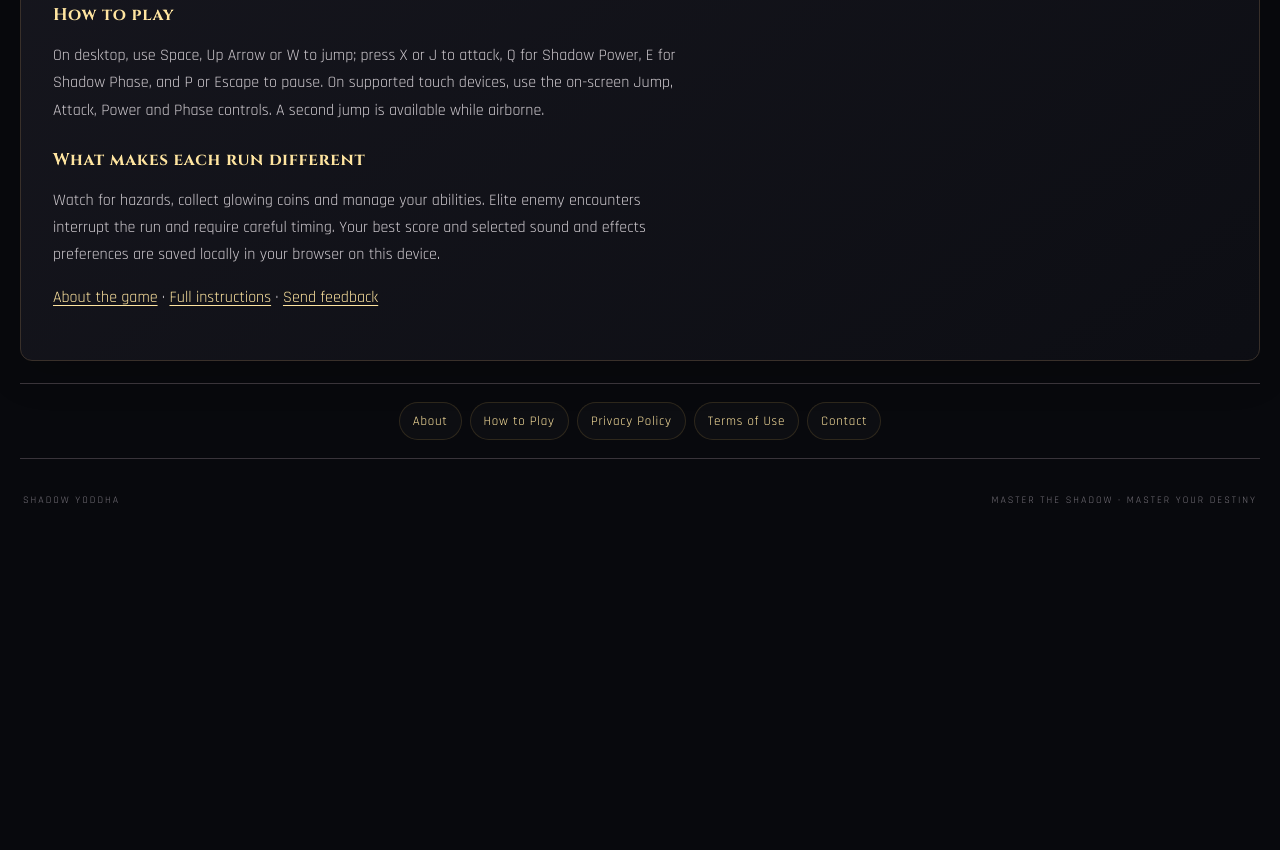
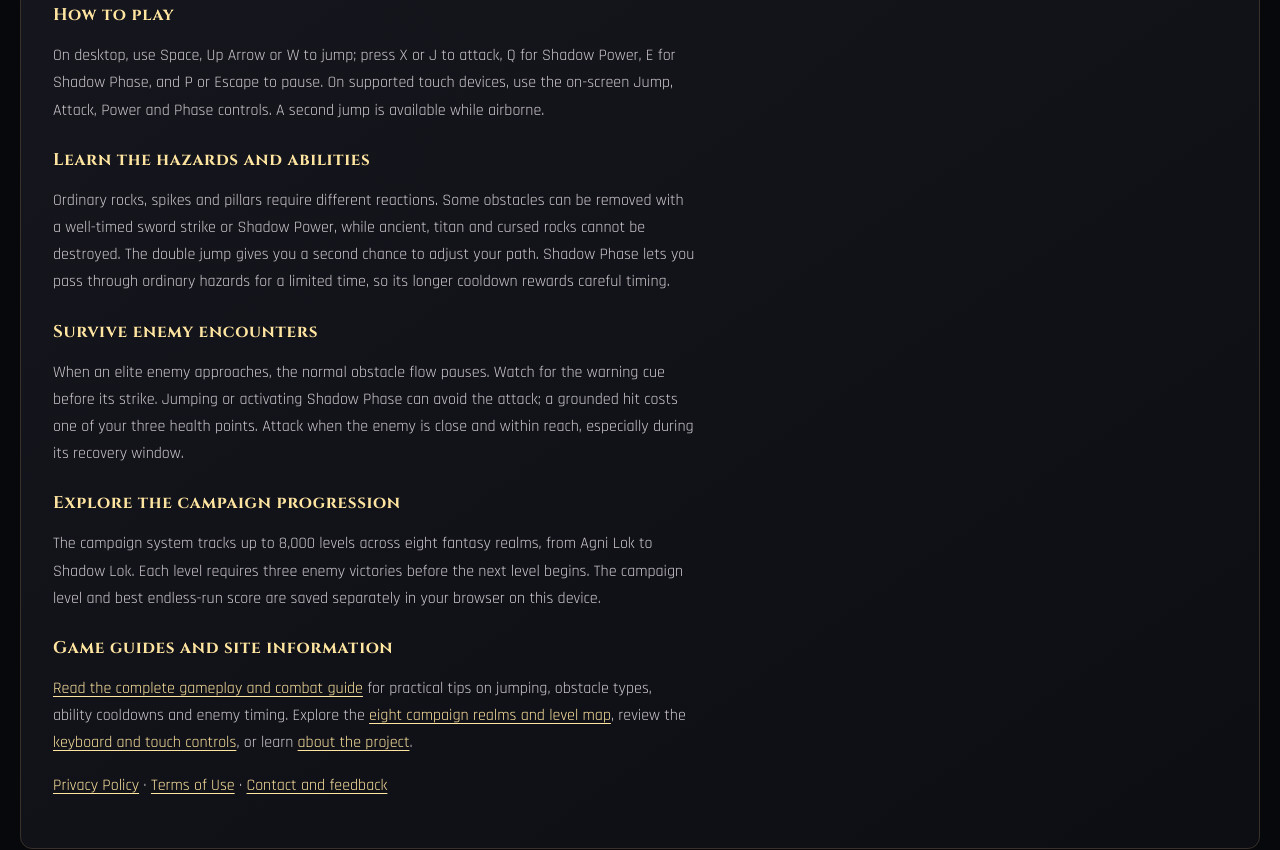
Before and after one commit to ajaymishra14/Shadow-Yoddha-Game, a plain HTML site: page index.html in a window 1280 px wide. Shown: the part 1050-1900 px from the top of the page. Before the commit the page ends 1591 px from the top, so only its background shows below. Drawn offline with Linux system fonts and the light colour scheme.

Commit message:
Expand homepage with original gameplay and campaign information

```diff
--- a/index.html
+++ b/index.html
@@ -124,9 +124,15 @@
       <p>Shadow Yoddha: The Eternal Run is a free browser action runner. Guide a warrior through a dangerous ancient world, leap over obstacles, collect coins and face elite enemies. Build your score, master your timing and try to beat your saved best run.</p>
       <h3>How to play</h3>
       <p>On desktop, use Space, Up Arrow or W to jump; press X or J to attack, Q for Shadow Power, E for Shadow Phase, and P or Escape to pause. On supported touch devices, use the on-screen Jump, Attack, Power and Phase controls. A second jump is available while airborne.</p>
-      <h3>What makes each run different</h3>
-      <p>Watch for hazards, collect glowing coins and manage your abilities. Elite enemy encounters interrupt the run and require careful timing. Your best score and selected sound and effects preferences are saved locally in your browser on this device.</p>
-      <p><a href="about.html">About the game</a> · <a href="how-to-play.html">Full instructions</a> · <a href="contact.html">Send feedback</a></p>
+      <h3>Learn the hazards and abilities</h3>
+      <p>Ordinary rocks, spikes and pillars require different reactions. Some obstacles can be removed with a well-timed sword strike or Shadow Power, while ancient, titan and cursed rocks cannot be destroyed. The double jump gives you a second chance to adjust your path. Shadow Phase lets you pass through ordinary hazards for a limited time, so its longer cooldown rewards careful timing.</p>
+      <h3>Survive enemy encounters</h3>
+      <p>When an elite enemy approaches, the normal obstacle flow pauses. Watch for the warning cue before its strike. Jumping or activating Shadow Phase can avoid the attack; a grounded hit costs one of your three health points. Attack when the enemy is close and within reach, especially during its recovery window.</p>
+      <h3>Explore the campaign progression</h3>
+      <p>The campaign system tracks up to 8,000 levels across eight fantasy realms, from Agni Lok to Shadow Lok. Each level requires three enemy victories before the next level begins. The campaign level and best endless-run score are saved separately in your browser on this device.</p>
+      <h3>Game guides and site information</h3>
+      <p><a href="gameplay-guide.html">Read the complete gameplay and combat guide</a> for practical tips on jumping, obstacle types, ability cooldowns and enemy timing. Explore the <a href="campaign-worlds.html">eight campaign realms and level map</a>, review the <a href="how-to-play.html">keyboard and touch controls</a>, or learn <a href="about.html">about the project</a>.</p>
+      <p><a href="privacy-policy.html">Privacy Policy</a> · <a href="terms.html">Terms of Use</a> · <a href="contact.html">Contact and feedback</a></p>
     </section>
     <nav class="site-nav" aria-label="Site information">
       <a href="about.html">About</a>
```
